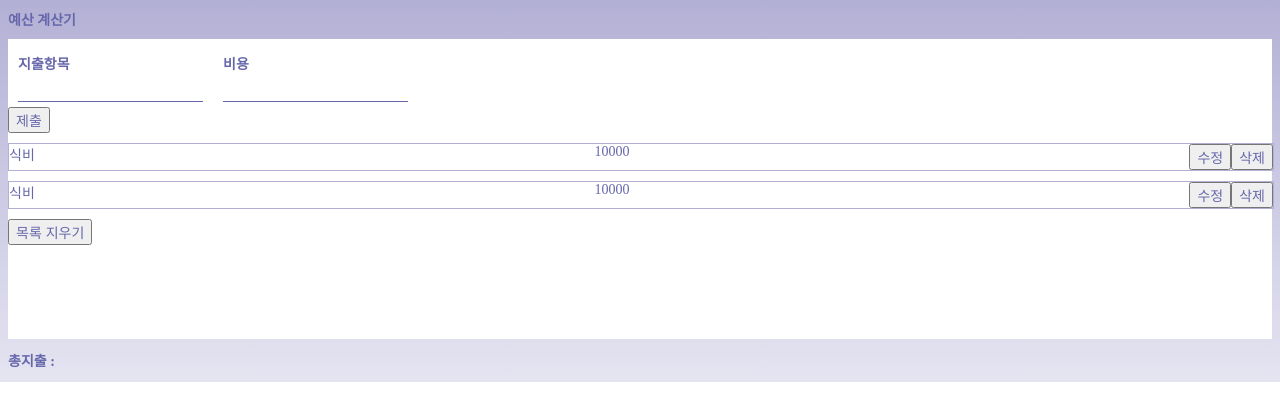
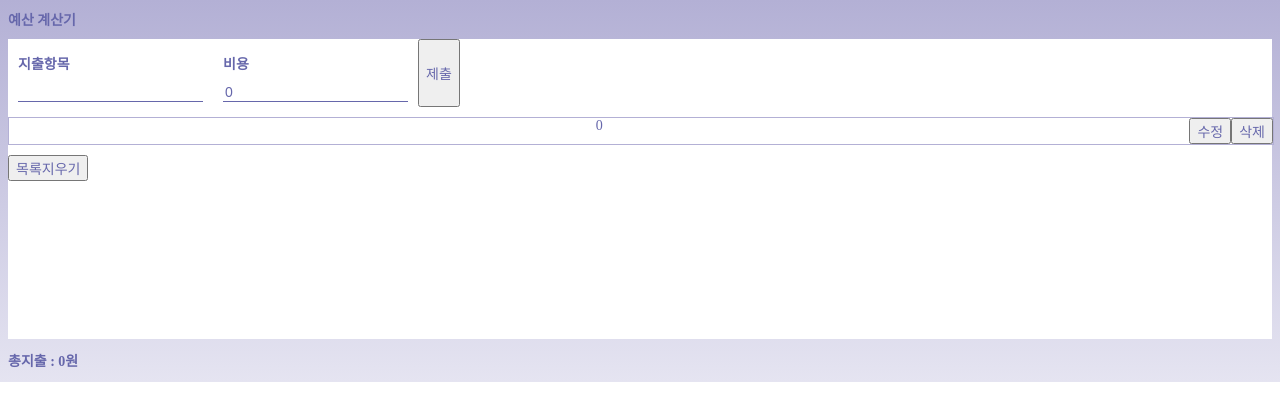
Before and after one commit to naringst/React-CRUD, a React (Create React App) app: page / in a window 1280 px wide. Both pictures are taken after a click on the button "제출". Shown: the top 420 px of the page. Built offline with nearby package versions, Linux system fonts and the light colour scheme.

Commit message:
feat : 항목 수정 및 삭제 기능 구현

```diff
--- a/src/App.js
+++ b/src/App.js
@@ -4,42 +4,91 @@ import Input from "./components/Input";
 import { styled } from "styled-components";
 import List from "./components/List";
 import { useState } from "react";
+import { v4 as uuidv4 } from "uuid";
 
 function App() {
-  const [title, setTitle] = useState("");
+  const [category, setCategory] = useState("");
   const [price, setPrice] = useState(0);
+  const [Lists, setLists] = useState([]);
+  const [isEdit, setIsEdit] = useState(false);
+  const [editingId, setEditingId] = useState("");
 
-  const Lists = [
-    {
-      title: "식비",
-      price: 10000,
-    },
-    {
-      title: "식비",
-      price: 10000,
-    },
-  ];
-
-  const submitInput = () => {
-    console.log("Input");
+  const calcTotalPrice = () => {
+    let total = 0;
+    Lists.forEach((item) => (total += Number(item.price)));
+    return total;
   };
-
+  console.log(Lists);
+  console.log("eidit", editingId);
   return (
     <div className="App">
       <h1 className="main-title">예산 계산기</h1>
 
       <div className="container">
         <RowFlexDiv>
-          <Input title="지출항목" type="string" setTitle={setTitle} />
-          <Input title="비용" type="number" />
+          <Input
+            title="지출항목"
+            type="string"
+            name={category}
+            setter={setCategory}
+          />
+          <Input title="비용" type="number" name={price} setter={setPrice} />
+
+          {isEdit ? (
+            <Button
+              title="수정"
+              id={editingId}
+              setEditingId={setEditingId}
+              price={price}
+              category={category}
+              Lists={Lists}
+              setLists={setLists}
+              setCategory={setCategory}
+              setPrice={setPrice}
+              className="submitButton"
+              setIsEdit={setIsEdit}
+            />
+          ) : (
+            <Button
+              title="제출"
+              id={uuidv4()}
+              price={price}
+              category={category}
+              Lists={Lists}
+              setLists={setLists}
+              setCategory={setCategory}
+              setPrice={setPrice}
+              className="submitButton"
+            />
+          )}
         </RowFlexDiv>
-        <Button title="제출" onClick={submitInput} />
         {Lists.map((item) => {
-          return <List title={item.title} price={item.price} />;
+          return (
+            <List
+              id={item.id}
+              category={item.category}
+              price={item.price}
+              setCategory={setCategory}
+              setPrice={setPrice}
+              Lists={Lists}
+              setLists={setLists}
+              setIsEdit={setIsEdit}
+              setEditingId={setEditingId}
+            />
+          );
         })}
-        <Button title="목록 지우기" />
+        <Button
+          title="목록지우기"
+          id={uuidv4()}
+          price={price}
+          category={category}
+          Lists={Lists}
+          setLists={setLists}
+          className="deleteButton"
+        />
       </div>
-      <h2>총지출 : </h2>
+
+      <h2 className="total">총지출 : {calcTotalPrice()}원</h2>
     </div>
   );
 }
--- a/src/components/Button.js
+++ b/src/components/Button.js
@@ -1,5 +1,44 @@
 import React from "react";
 
-export default function Button({ title }) {
-  return <button>{title}</button>;
+export default function Button({
+  title,
+  price,
+  category,
+  id,
+  Lists,
+  setLists,
+  setCategory,
+  setPrice,
+  setIsEdit,
+}) {
+  const storeLists = () => {
+    setLists([...Lists, { id: id, price: price, category: category }]);
+    setCategory("");
+    setPrice(0);
+  };
+
+  const deleteLists = () => {
+    setLists([]);
+  };
+
+  const editingLists = () => {
+    //해당 id의 내용 수정 ???
+    const editObject = Lists.find((item) => item.id === id);
+
+    editObject.price = price;
+    editObject.category = category;
+
+    setLists(Lists.map((item) => (item.id === id ? editObject : item)));
+    setIsEdit(false);
+    setCategory("");
+    setPrice(0);
+  };
+
+  if (title === "목록지우기") {
+    return <button onClick={deleteLists}>{title}</button>;
+  } else if (title === "수정") {
+    return <button onClick={editingLists}>{title}</button>;
+  } else {
+    return <button onClick={storeLists}>{title}</button>;
+  }
 }
--- a/src/components/Input.js
+++ b/src/components/Input.js
@@ -2,11 +2,17 @@ import React from "react";
 import "./input.css";
 import { styled } from "styled-components";
 
-export default function Input({ title, type, setTitle }) {
+export default function Input({ title, type, name, setter }) {
   return (
     <Div>
       <h1>{title}</h1>
-      <input type={type} />
+      <input
+        type={type}
+        value={name}
+        onChange={(e) => {
+          setter(e.target.value);
+        }}
+      />
     </Div>
   );
 }
--- a/src/components/List.js
+++ b/src/components/List.js
@@ -1,15 +1,35 @@
 import React from "react";
 import { styled } from "styled-components";
 
-export default function List({ title, price }) {
+export default function List({
+  id,
+  category,
+  price,
+  setCategory,
+  setPrice,
+  Lists,
+  setLists,
+  setEditingId,
+  setIsEdit,
+}) {
+  const deleteOneItem = (e) => {
+    setLists(Lists.filter((item) => item.id !== id));
+  };
+
+  const editOneItem = () => {
+    setCategory(category);
+    setPrice(price);
+    setIsEdit(true);
+    setEditingId(id);
+  };
   return (
     <Div>
-      <span>{title}</span>
+      <span>{category}</span>
       <span>{price}</span>
 
       <div>
-        <button>수정</button>
-        <button>삭제</button>
+        <button onClick={editOneItem}>수정</button>
+        <button onClick={deleteOneItem}>삭제</button>
       </div>
     </Div>
   );
@@ -21,4 +41,5 @@ const Div = styled.div`
   width: 100%;
   justify-content: space-between;
   border: 1px solid #b3b0d5;
+  color: black;
 `;
```
